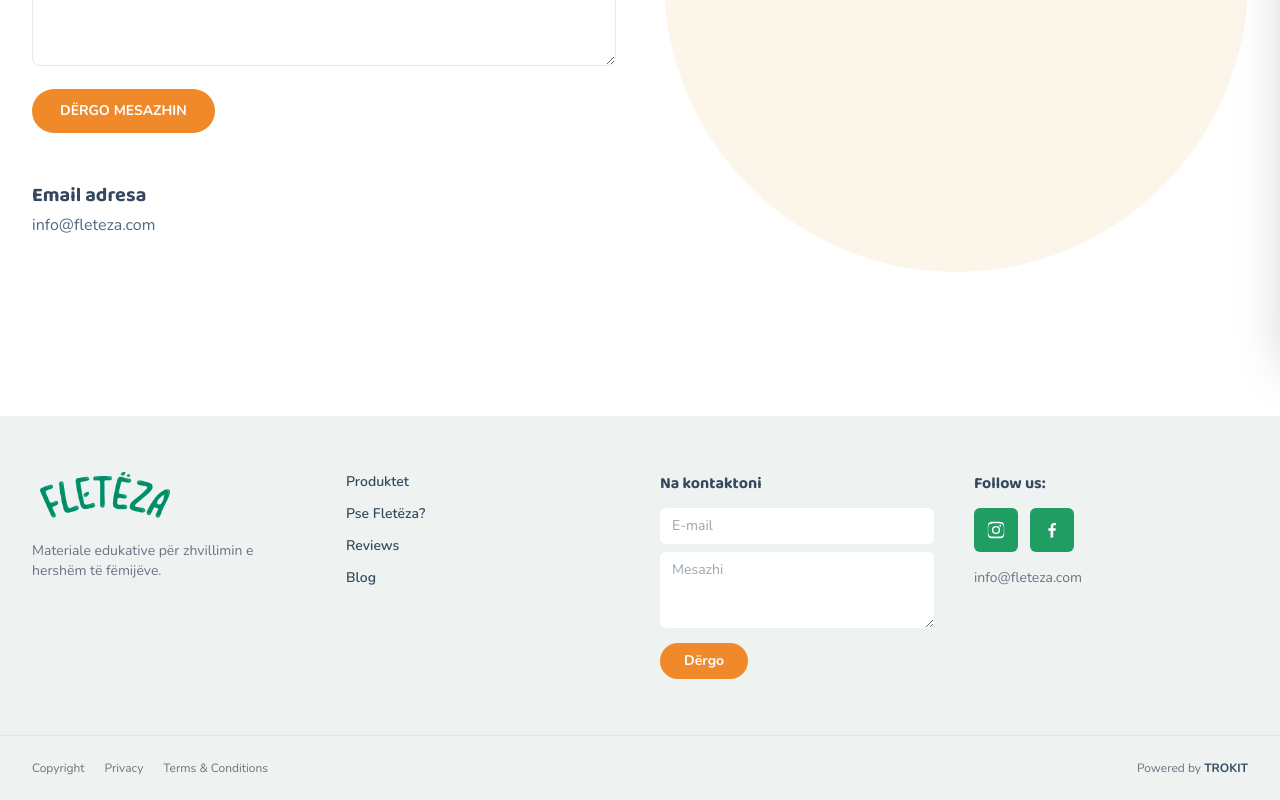
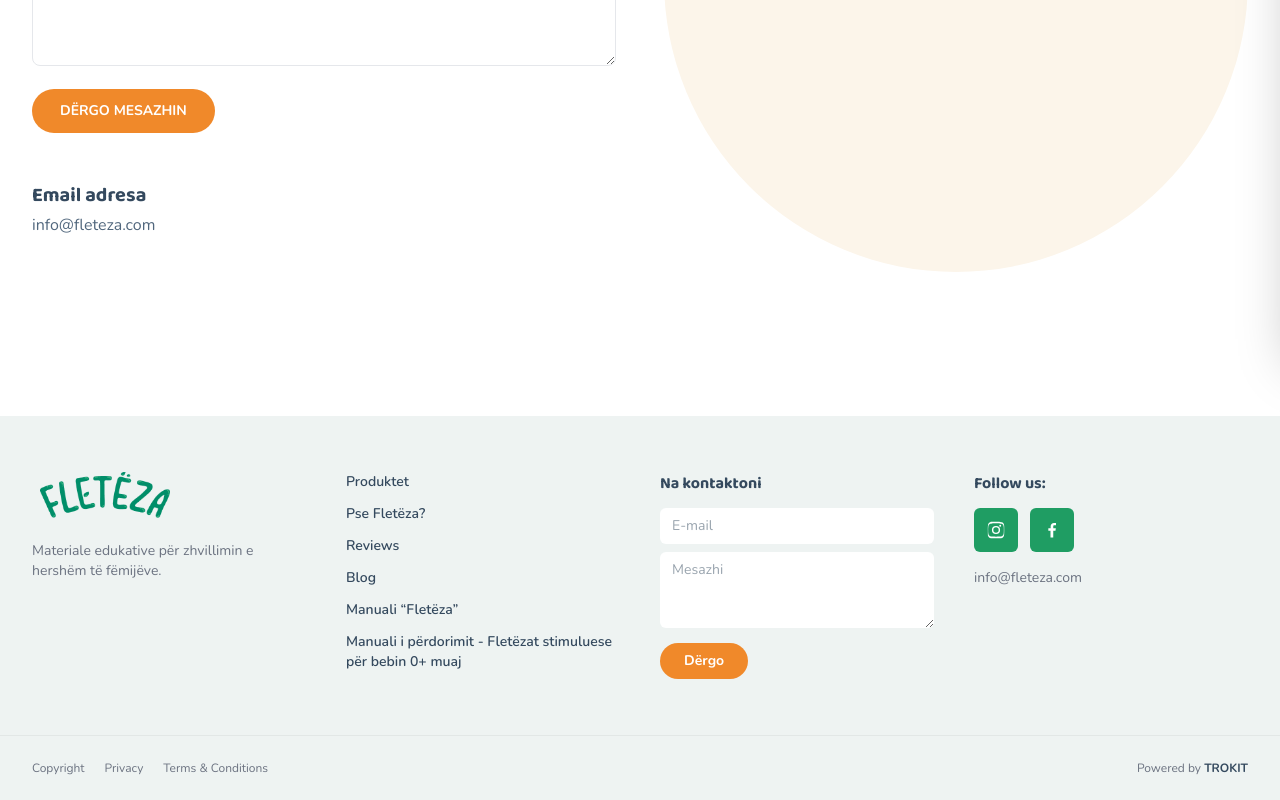
Before and after one commit to albanpurova/feleteza, a Next.js app: page /kontakti in a window 1280 px wide. Shown: the part 449-1249 px from the top of the page. Built offline with nearby package versions, Linux system fonts and the light colour scheme; no server answers.

Commit message:
Momente si reels + ndërrim vendi me seksionin e misionit

```diff
--- a/src/app/page.tsx
+++ b/src/app/page.tsx
@@ -120,6 +120,22 @@ export default async function HomePage() {
         </div>
       </section>
 
+      {/* MOMENTE */}
+      {moments.length > 0 && (
+      <section className="bg-brand-yellow py-14">
+        <h2 className="text-center font-display text-2xl font-extrabold text-brand-navy sm:text-3xl">
+          Momente të ndara nga prindërit
+        </h2>
+        <div className="container-x mt-8">
+          <MediaGallery
+            items={moments.map((m) => ({ id: m.id, url: m.imageUrl }))}
+            carousel
+            aspect="aspect-[9/16]"
+          />
+        </div>
+      </section>
+      )}
+
       {/* MISIONI */}
       <section className="bg-brand-red">
         <div className="container-x grid items-center gap-8 py-12 md:grid-cols-2">
@@ -139,21 +155,6 @@ export default async function HomePage() {
 
         </div>
       </section>
-
-      {/* MOMENTE */}
-      {moments.length > 0 && (
-      <section className="bg-brand-yellow py-14">
-        <h2 className="text-center font-display text-2xl font-extrabold text-brand-navy sm:text-3xl">
-          Momente të ndara nga prindërit
-        </h2>
-        <div className="container-x mt-8">
-          <MediaGallery
-            items={moments.map((m) => ({ id: m.id, url: m.imageUrl }))}
-            carousel
-          />
-        </div>
-      </section>
-      )}
 
       {/* BLOG */}
       <section className="container-x py-10">
--- a/src/app/produkti/[slug]/page.tsx
+++ b/src/app/produkti/[slug]/page.tsx
@@ -247,13 +247,14 @@ export default async function ProductPage({ params }: { params: Promise<{ slug:
             <MediaGallery
             items={moments.map((m) => ({ id: m.id, url: m.imageUrl }))}
             carousel
+            aspect="aspect-[9/16]"
           />
           </div>
         </section>
       )}
 
       {/* VIDEO (popup) */}
-      {/* product.videos.length > 0 && (
+      {product.videos.length > 0 && (
         <section className="container-x py-12">
           <h2 className="text-center font-display text-2xl font-bold text-brand-green">Video</h2>
           <div className="mt-8">
@@ -263,7 +264,7 @@ export default async function ProductPage({ params }: { params: Promise<{ slug:
             />
           </div>
         </section>
-      )*/}
+      )}
 
       {/* FAQ */}
       {product.faqs.length > 0 && (
--- a/src/components/Footer.tsx
+++ b/src/components/Footer.tsx
@@ -44,6 +44,8 @@ export default function Footer() {
           <Link href="/#pse-fleteza" className="hover:text-brand-green">Pse Fletëza?</Link>
           <Link href="/#reviews" className="hover:text-brand-green">Reviews</Link>
           <Link href="/blog" className="hover:text-brand-green">Blog</Link>
+          <Link href="https://qet1mv72z2lm5wy2.public.blob.vercel-storage.com/uploads/Manuali%20_Flete%CC%88za_.pdf" className="hover:text-brand-green" target="_blank">Manuali “Fletëza”</Link>
+          <Link href="https://qet1mv72z2lm5wy2.public.blob.vercel-storage.com/uploads/Manuali%20i%20pe%CC%88rdorimit%20-%20Flete%CC%88zat%20stimuluese%20pe%CC%88r%20bebin%200%2B%20muaj.pdf" className="hover:text-brand-green" target="_blank">Manuali i përdorimit - Fletëzat stimuluese për bebin 0+ muaj</Link>
         </nav>
 
         <div>
```
